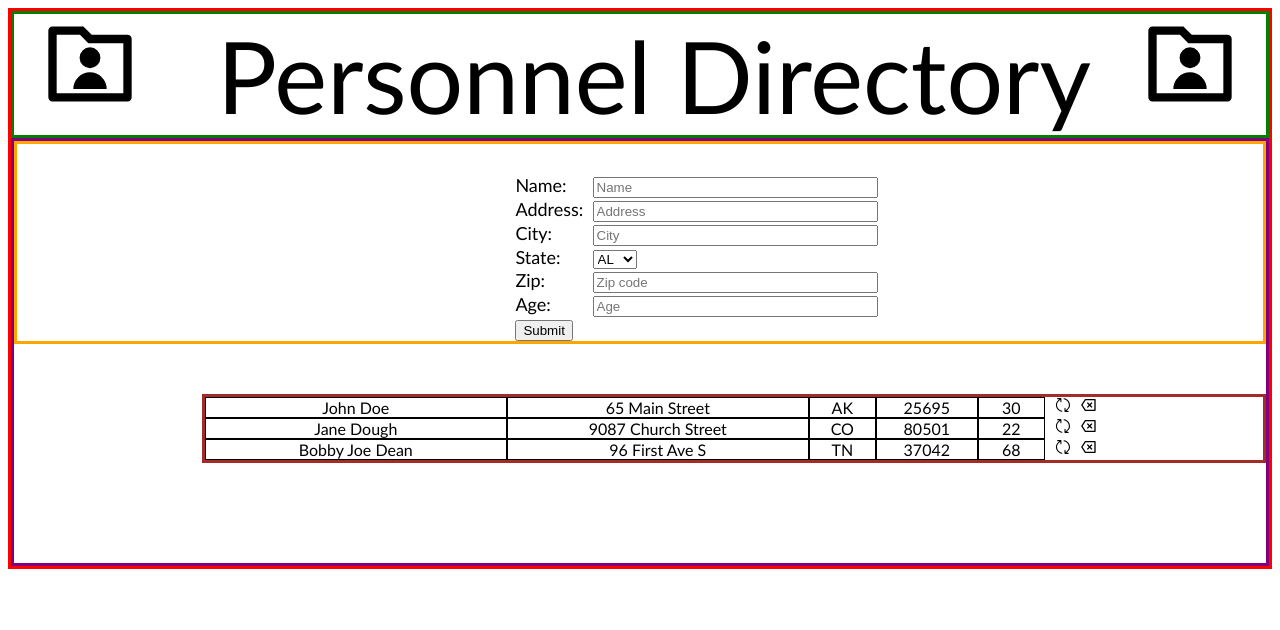
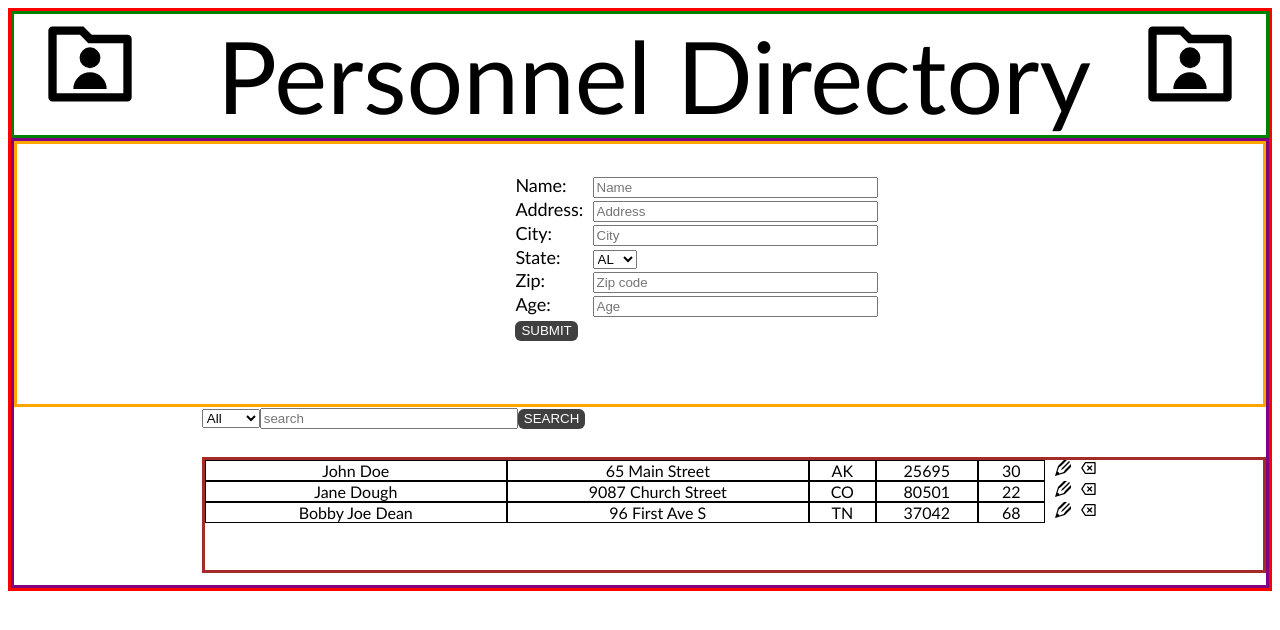
Before and after one commit to WC-3/alisha-take-home-react, a React (Create React App) app: page / in a window 1280 px wide. Shown: the top 630 px of the page. Built offline with nearby package versions, Linux system fonts and the light colour scheme.

Commit message:
added search component

```diff
--- a/src/App.css
+++ b/src/App.css
@@ -15,16 +15,19 @@
 
 .view {
   display: grid;
-  grid-template-rows: 1fr 2fr;
+  grid-template-rows: 60% 0% 60%;
   grid-row: 3 / 3;
 }
 
 .add {
-  grid-row: 1 / 3;
+
+}
+
+.search {
+  margin-left: 15%;
 }
 
 .list {
-  grid-row: 3 / 3;
   margin-left: 15%;
   margin-top: 50px;
   margin-bottom: 100px;
@@ -95,3 +98,27 @@ input {
   margin-left: 10px;
   font-weight: 600;
 }
+
+.searchbar {
+  width: 250px;
+}
+
+button {
+  border: none;
+  background: #404040;
+  color: #ffffff;
+  text-transform: uppercase;
+  border-radius: 6px;
+  text-decoration: none;
+  display: inline-block;
+  height: 20px;
+}
+
+button:hover {
+  color: #404040;
+  letter-spacing: 3px;
+  background: none;
+  -webkit-box-shadow: 0px 5px 40px -10px rgba(0,0,0,0.57);
+  -moz-box-shadow: 0px 5px 40px -10px rgba(0,0,0,0.57);
+  transition: all 0.3s ease 0s;
+}
--- a/src/components/Row.jsx
+++ b/src/components/Row.jsx
@@ -1,6 +1,6 @@
 import React from 'react'
 import { RiDeleteBack2Line } from 'react-icons/ri'
-import { RxUpdate } from 'react-icons/rx'
+import { ImPencil2 } from 'react-icons/im'
 
 function Row({person}){
 
@@ -12,7 +12,7 @@ function Row({person}){
     <div className="list-row-cell state">{person[1].state}</div>
     <div className="list-row-cell zip">{person[1].zip}</div>
     <div className="list-row-cell age">{person[1].age}</div>
-    <RxUpdate className='icon'/>
+    <ImPencil2 className='icon'/>
     <RiDeleteBack2Line className='icon' />
     </div>
     </>
--- /dev/null
+++ b/src/components/Search.jsx
@@ -0,0 +1,18 @@
+import React from 'react'
+
+function Search(){
+  return(
+    <div className="search">
+            <select name = 'State' className='search-dropdown' required>
+                    <option key='all'>All</option>
+                    <option key='id'>Id</option>
+                    <option key='name'>Name</option>
+                    <option key='age'>Age</option>
+            </select>
+                <input type='text' className='searchbar' placeholder='search'/>
+                <button className='addButton'>Search</button>
+  </div>
+  )
+}
+
+export default Search;
--- a/src/components/View.jsx
+++ b/src/components/View.jsx
@@ -1,11 +1,13 @@
 import React from 'react'
 import Add from './Add'
 import List from './List'
+import Search from './Search'
 
 function View(){
   return(
 <div className="view" style={{border: "3px solid purple"}}>
 <Add />
+<Search />
 <List />
 </div>
   )
```
